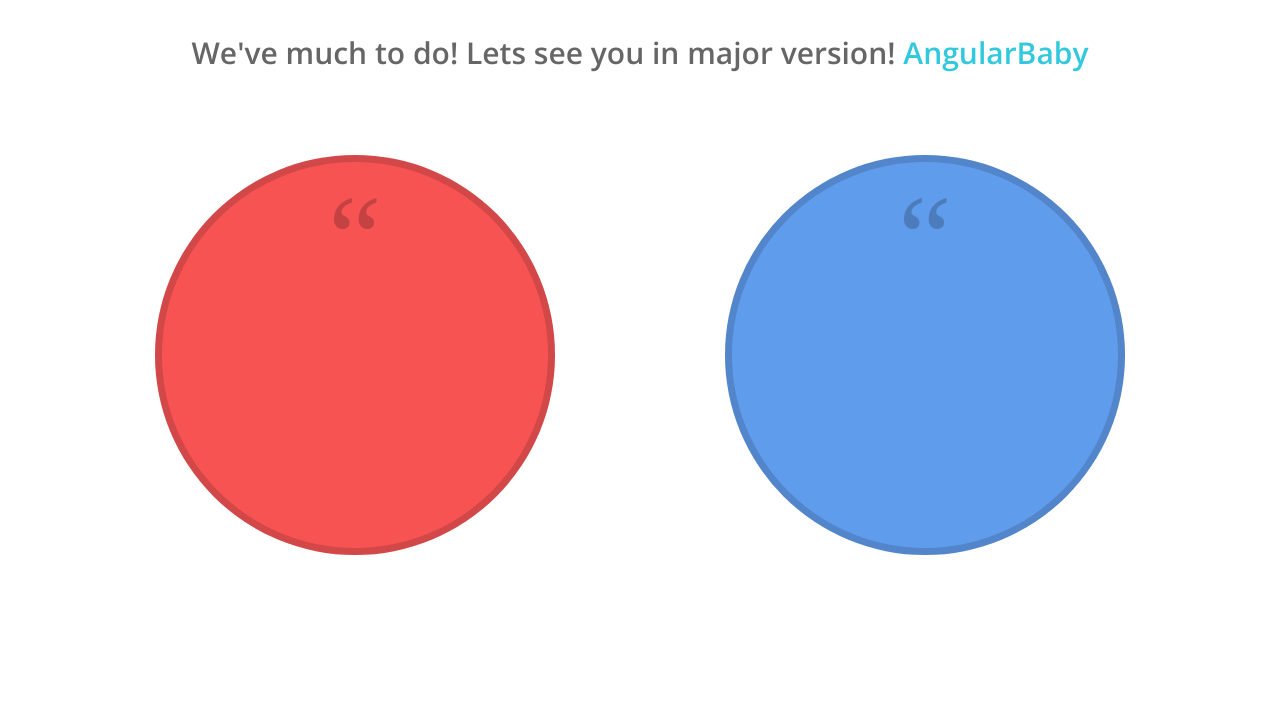
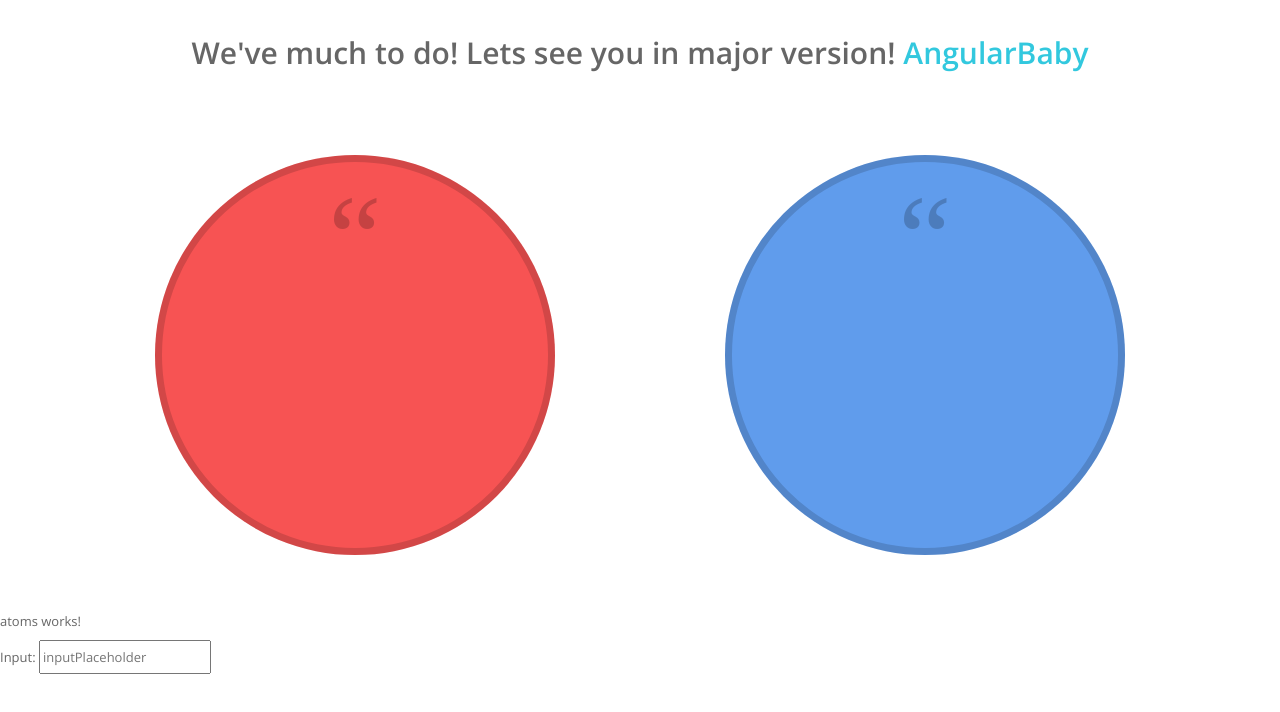
Before and after one commit to mehmetakifalp/angularbaby, an Angular app: page /atoms in a window 1280 px wide. Before the commit this address led to /. Shown: the top 712 px of the page. Built offline with nearby package versions, Linux system fonts and the light colour scheme.

Commit message:
routing and bugfix at input component

```diff
--- a/src/app/app-routing.module.ts
+++ b/src/app/app-routing.module.ts
@@ -4,8 +4,14 @@
  */
 import { NgModule } from '@angular/core';
 import { Routes, RouterModule } from '@angular/router';
+import { AtomsComponent } from './components/atoms/atoms.component';
 
-const routes: Routes = [];
+const routes: Routes = [
+  {
+    path: 'atoms',
+    component: AtomsComponent
+  }
+];
 
 @NgModule({
   imports: [RouterModule.forRoot(routes)],
--- a/src/app/app.module.ts
+++ b/src/app/app.module.ts
@@ -7,14 +7,16 @@ import { NgModule } from '@angular/core';
 
 import { AppRoutingModule } from './app-routing.module';
 import { AppComponent } from './app.component';
+import { AtomsModule } from './components/atoms/atoms.module';
 
 @NgModule({
   declarations: [
-    AppComponent
+    AppComponent,
   ],
   imports: [
     BrowserModule,
-    AppRoutingModule
+    AppRoutingModule,
+    AtomsModule
   ],
   providers: [],
   bootstrap: [AppComponent]
--- a/src/app/components/atoms/input/input.component.html
+++ b/src/app/components/atoms/input/input.component.html
@@ -1 +1,5 @@
-<input type="inputType" placeholder="inputPlaceholder" readonly="inputReadonly" class="inputClass" />
+
+<input
+type="inputType"
+placeholder="inputPlaceholder"
+class="inputClass" />
--- a/src/app/components/atoms/input/input.component.ts
+++ b/src/app/components/atoms/input/input.component.ts
@@ -15,9 +15,6 @@ export class InputComponent implements OnInit {
   inputType:string = "text";
 
   @Input()
-  inputReadonly: boolean = false;
-
-  @Input()
   inputPlaceholder: string = 'Default Placeholder';
 
   @Input()
--- a/src/app/components/molecules/molecules.module.ts
+++ b/src/app/components/molecules/molecules.module.ts
@@ -1,8 +1,10 @@
 import { NgModule } from "@angular/core";
 import { CommonModule } from '@angular/common';
+import { MoleculesComponent } from './molecules.component';
 
 @NgModule({
-  declarations : [],
+  declarations : [
+    MoleculesComponent],
   imports: [
     CommonModule
   ]
```
Also changed, not shown: src/app/components/atoms/atoms.module.ts (line endings or trailing spaces).
